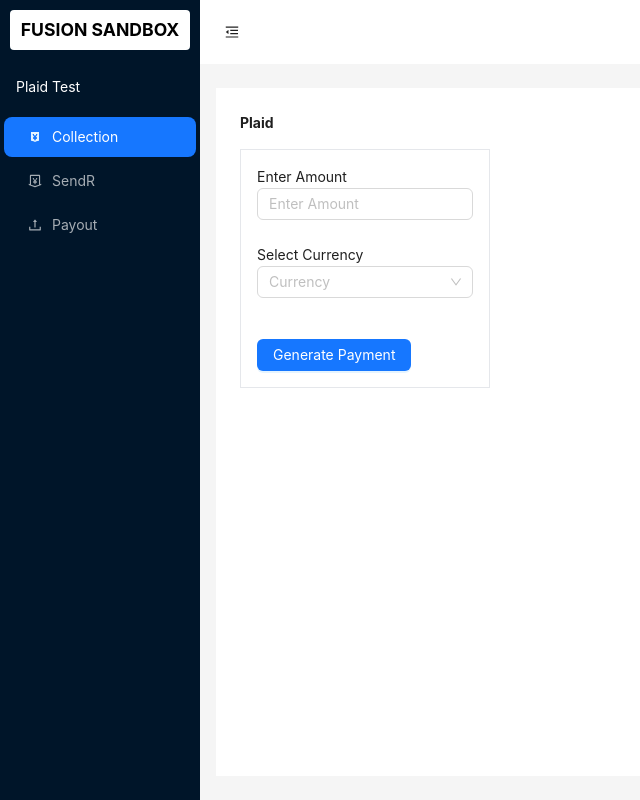
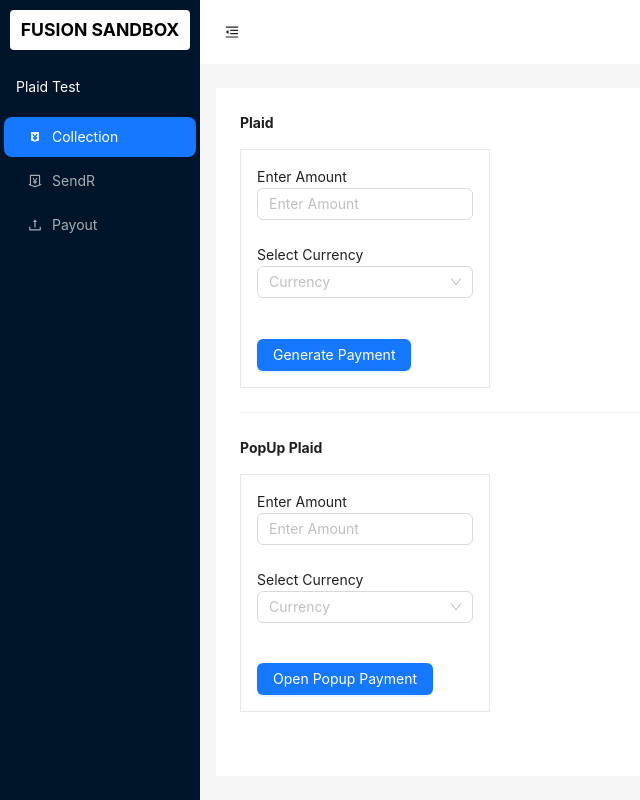
Before and after one commit to Emmathem/fusion-test, a React (Create React App) app: page /plaid-test in a window 1280 px wide. Shown: the whole page, without its empty margins (0-640 px from the left). Built offline with nearby package versions, Linux system fonts and the light colour scheme.

Commit message:
More changes

```diff
--- a/public/index.html
+++ b/public/index.html
@@ -22,6 +22,8 @@
       Learn how to configure a non-root public URL by running `npm run build`.
     -->
         <script src="https://cdn.plaid.com/link/v2/stable/link-initialize.js"></script>
+        <!--        	<script src="https://leatherbackstorage.blob.core.windows.net/frontend/Aaas/cdn/leatherbackpopup.js" type="text/javascript"></script>-->
+        <script src="https://leatherbackstorage.blob.core.windows.net/frontend/Aaas/cdn/leatherbackpopup-stg.js"></script>
         <title>Fusion Test App</title>
     </head>
     <body>
--- a/src/components/Home.jsx
+++ b/src/components/Home.jsx
@@ -30,11 +30,21 @@ const Home = () => {
             shouldWindowClose: false,
             amount: values?.amount,
             currencyCode: values?.currencyCode,
+
+            // redirectUrl: 'https://rozeremit.com/transfer/success?leatherback=true',
+            // key: 'pk_live_hcfa9b460fehf9h26f9829ac6b8e1b218e27ahf',
+            // showPersonalInformation: false,
+            // customerEmail: 'hamziiiiii6@gmail.com',
+            // customerName: 'Hamza Akram',
+            // reference: generateReference(10),
+            // shouldWindowClose: false,
+            // amount: 90,
+            // currencyCode: 'CAD',
         };
         console.log(directPayload, 'directPayload');
         const convertToString = JSON.stringify(directPayload);
         console.log(convertToString);
-        const convertToBase64 = btoa(convertToString);
+        const convertToBase64 = btoa(encodeURI(convertToString));
         finalUri = paymentLink + '/' + convertToBase64;
         console.log(finalUri);
 
--- a/src/components/Layout/MainLayout.jsx
+++ b/src/components/Layout/MainLayout.jsx
@@ -27,7 +27,7 @@ const MainLayout = ({ children }) => {
                 trigger={null}
                 collapsible
                 collapsed={collapsed}
-                // collapsedWidth={0}
+                collapsedWidth={0}
                 style={{ overflow: 'auto', zIndex: 9, height: '100vh', left: 0 }}
             >
                 <div className="demo-logo-vertical">
--- a/src/components/Payout/PlaidTest.js
+++ b/src/components/Payout/PlaidTest.js
@@ -1,7 +1,8 @@
 import React, { useState } from 'react';
-import { Button, Col, Form, Input, Row, Select } from 'antd';
+import { Button, Col, Divider, Form, Input, Row, Select } from 'antd';
 import axiosInstance from '../../utils/axiosInstance';
 import { generateReference } from '../../utils/helpers';
+import PopupPlaid from '../PopupPlaid';
 
 const { Option } = Select;
 
@@ -13,7 +14,7 @@ const PlaidTest = () => {
     const [form] = Form.useForm();
 
     const onFinish = async (values) => {
-        setLoading(true)
+        setLoading(true);
         const payload = {
             currencyCode: values.currencyCode,
             amount: values.amount,
@@ -39,11 +40,11 @@ const PlaidTest = () => {
             const response = await axiosInstance().post(`/api/payment/pay/initiate`, payload);
             console.log(response);
             const { value } = response;
-            const { paymentItem } = value
-            setPlaidResponse(paymentItem)
-            setLoading(false)
+            const { paymentItem } = value;
+            setPlaidResponse(paymentItem);
+            setLoading(false);
         } catch (e) {
-            setLoading(false)
+            setLoading(false);
             console.log(e);
         }
     };
@@ -62,11 +63,11 @@ const PlaidTest = () => {
             });
     };
 
-
     const openLink = () => {
         const linkHandler = window.Plaid.create({
             // Create a new link_token to initialize Link
             token: plaidResponse?.metaData?.token,
+            // is_mobile_app: true,
             onSuccess: (public_token, metadata) => {
                 console.log(public_token, 'publoc');
                 console.log(metadata, 'meta data success');
@@ -90,7 +91,7 @@ const PlaidTest = () => {
                 console.log(err, 'error exit');
                 if (metadata?.error_code === 'PAYMENT_REJECTED') {
                     // window.location.reload()
-                    form.resetFields()
+                    form.resetFields();
                     setPlaidResponse(null);
                     alert(metadata?.display_message);
                 }
@@ -113,7 +114,7 @@ const PlaidTest = () => {
                 console.log(metadata, 'metadata on event');
                 if (metadata?.error_code === 'PAYMENT_REJECTED') {
                     // window.location.reload()
-                    form.resetFields()
+                    form.resetFields();
                     setPlaidResponse(null);
                     alert(metadata?.display_message);
                 }
@@ -135,8 +136,9 @@ const PlaidTest = () => {
 
     return (
         <div>
+            <div>
                 <h3 className="font-bold text-2lg">Plaid</h3>
-            <div className="border w-1/4 p-4 mt-4">
+                <div className="border lg:w-1/4 md:w-full sm:w-full p-4 mt-4">
                     <Form
                         name="collection-form"
                         form={form}
@@ -166,9 +168,7 @@ const PlaidTest = () => {
                         </Row>
 
                         <Row>
-                        <Col span={24}>
-                            {text}
-                        </Col>
+                            <Col span={24}>{text}</Col>
                         </Row>
 
                         <Row gutter={16}>
@@ -190,12 +190,21 @@ const PlaidTest = () => {
                     <div className="mt-4">
                         <span>{plaidResponse?.message}</span>
                         <div className="flex mt-3">
-                       <span>{plaidResponse?.metaData?.AuthUrl}</span>
+                            <p>
+                                <code>{plaidResponse?.metaData?.AuthUrl}</code>
+                            </p>
+                        </div>
+                        <div className="flex mt-3">
                             <Button onClick={openLink}>Open Payment</Button>
                         </div>
                     </div>
                 )}
             </div>
+            <Divider />
+            <div>
+                <PopupPlaid />
+            </div>
+        </div>
     );
 };
 
--- /dev/null
+++ b/src/components/PopupPlaid.js
@@ -0,0 +1,96 @@
+import React from 'react';
+import { Button, Col, Form, Input, Row, Select } from 'antd';
+import { generateReference } from '../utils/helpers';
+// import axiosInstance from '../utils/axiosInstance';
+
+const { Option } = Select;
+
+const PopupPlaid = () => {
+    const [form] = Form.useForm();
+
+    const onFinish = async (values) => {
+        const popUp = new Window.LeatherbackPopUp({
+            amount: values.amount,
+            currencyCode: values.currencyCode,
+            onSuccess: function (arg) {
+                console.log(arg, 'success');
+            },
+            onError: function (error) {
+                console.log(error, 'err');
+            },
+            key: process.env.REACT_APP_PUBLIC_KEY,
+            showPersonalInformation: true,
+            customerEmail: 'test@leatherback.co',
+            disableCloseAfterTransaction: true,
+            customerName: 'Vee James',
+            reference: generateReference(9),
+            channels: ['Card', 'PayByTransfer', 'PayByAccount'],
+        });
+        popUp.generatePaymentPopUp();
+    };
+
+    const onFinishedFailed = (errorInfo) => {
+        console.log(errorInfo);
+    };
+
+    const handleFormSubmit = () => {
+        form.validateFields()
+            .then((values) => {
+                onFinish(values);
+            })
+            .catch((errorInfo) => {
+                onFinishedFailed(errorInfo);
+            });
+    };
+
+    return (
+        <div>
+            <h3 className="font-bold text-2lg">PopUp Plaid</h3>
+            <div className="border lg:w-1/4 md:w-full sm:w-full p-4 mt-4">
+                <Form
+                    name="collection-form"
+                    form={form}
+                    onFinish={onFinish}
+                    onFinishFailed={onFinishedFailed}
+                    preserve={false}
+                >
+                    <Row gutter={[16]}>
+                        <Col span={24}>
+                            <p>Enter Amount</p>
+                            <Form.Item name="amount" rules={[{ required: true, message: 'Enter Amount' }]}>
+                                <Input required name="amount" type="text" placeholder="Enter Amount" />
+                            </Form.Item>
+                        </Col>
+                    </Row>
+                    <Row>
+                        <Col span={24}>
+                            <p>Select Currency</p>
+                            <Form.Item name="currencyCode" rules={[{ required: true, message: 'Select Currency' }]}>
+                                <Select id="currencyCode" name="currencyCode" placeholder="Currency">
+                                    <Option value="CAD">CAD</Option>
+                                    <Option value="NGN">NGN</Option>
+                                    <Option value="GBP">GBP</Option>
+                                </Select>
+                            </Form.Item>
+                        </Col>
+                    </Row>
+
+                    <Row gutter={16}>
+                        {/* <Col>
+                                <Button type="default" loading={loading} onClick={() => handleFormSubmit('new_tab')}>
+                                    Generate Payment New Tab
+                                </Button>
+                            </Col>*/}
+                        <Col className="mt-4">
+                            <Button type="primary" onClick={handleFormSubmit}>
+                                Open Popup Payment
+                            </Button>
+                        </Col>
+                    </Row>
+                </Form>
+            </div>
+        </div>
+    );
+};
+
+export default PopupPlaid;
```
Also changed, not shown: 1 other file (tests, documents, lock files or other folders). Lines whose indentation alone changed are shown as unchanged.
